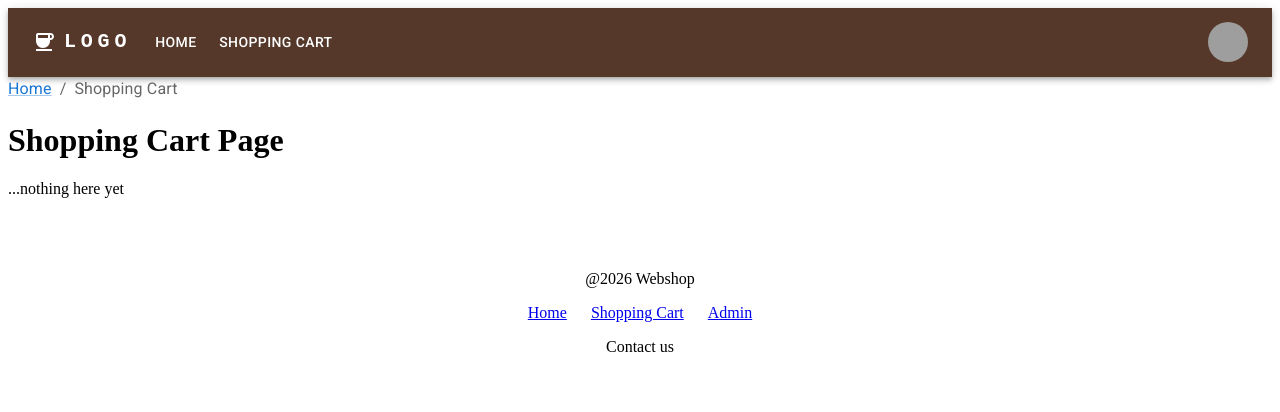
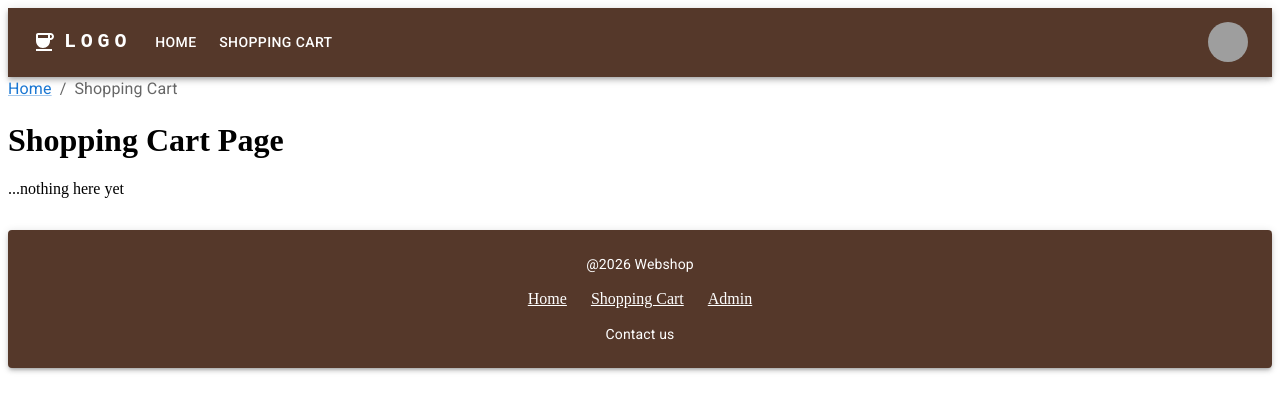
Before and after one commit to Coolastelammetcodes/WebShop, a React (Vite) app in the folder web/: page /shopping-cart in a window 1280 px wide. Shown: the top 412 px of the page. Built offline with nearby package versions, Linux system fonts and the light colour scheme; grey boxes are pictures that could not be loaded.

Commit message:
add style footer

```diff
--- a/web/src/components/footer.tsx
+++ b/web/src/components/footer.tsx
@@ -1,18 +1,23 @@
 import { Link } from "react-router";
 
 import Box from "@mui/material/Box";
+import Paper from "@mui/material/Paper";
+import Typography from "@mui/material/Typography";
 
 export default function Footer() {
   return (
-    <Box
+    <Paper
       component="footer"
+      elevation={3}
       sx={{
         padding: 3,
+        marginTop: 4,
         textAlign: "center",
-        marginTop: 4,
+        backgroundColor: "hsl(19, 34%, 25%)",
+        color: "white",
       }}
     >
-      <p>@2026 Webshop</p>
+      <Typography variant="body2">@2026 Webshop</Typography>
 
       <Box
         component="nav"
@@ -20,14 +25,24 @@ export default function Footer() {
           display: "flex",
           justifyContent: "center",
           gap: 3,
+          margin: 2,
+          color: "white",
         }}
       >
-        <Link to="/">Home</Link>
-        <Link to="/shopping-cart ">Shopping Cart</Link>
-        <Link to="/Admin">Admin</Link>
+        <Link to="/" style={{ color: "white" }}>
+          Home
+        </Link>
+
+        <Link to="/shopping-cart" style={{ color: "white" }}>
+          Shopping Cart
+        </Link>
+
+        <Link to="/admin" style={{ color: "white" }}>
+          Admin
+        </Link>
       </Box>
 
-      <p>Contact us</p>
-    </Box>
+      <Typography variant="body2">Contact us</Typography>
+    </Paper>
   );
 }
```
